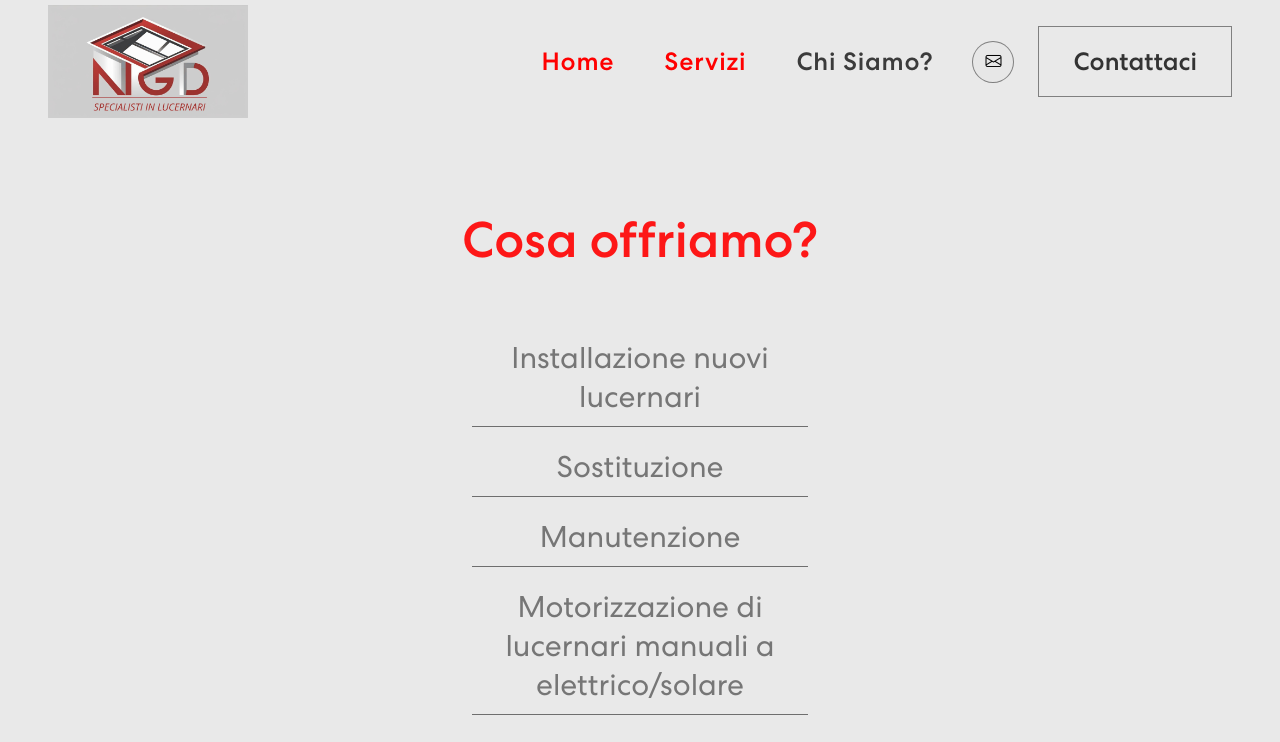
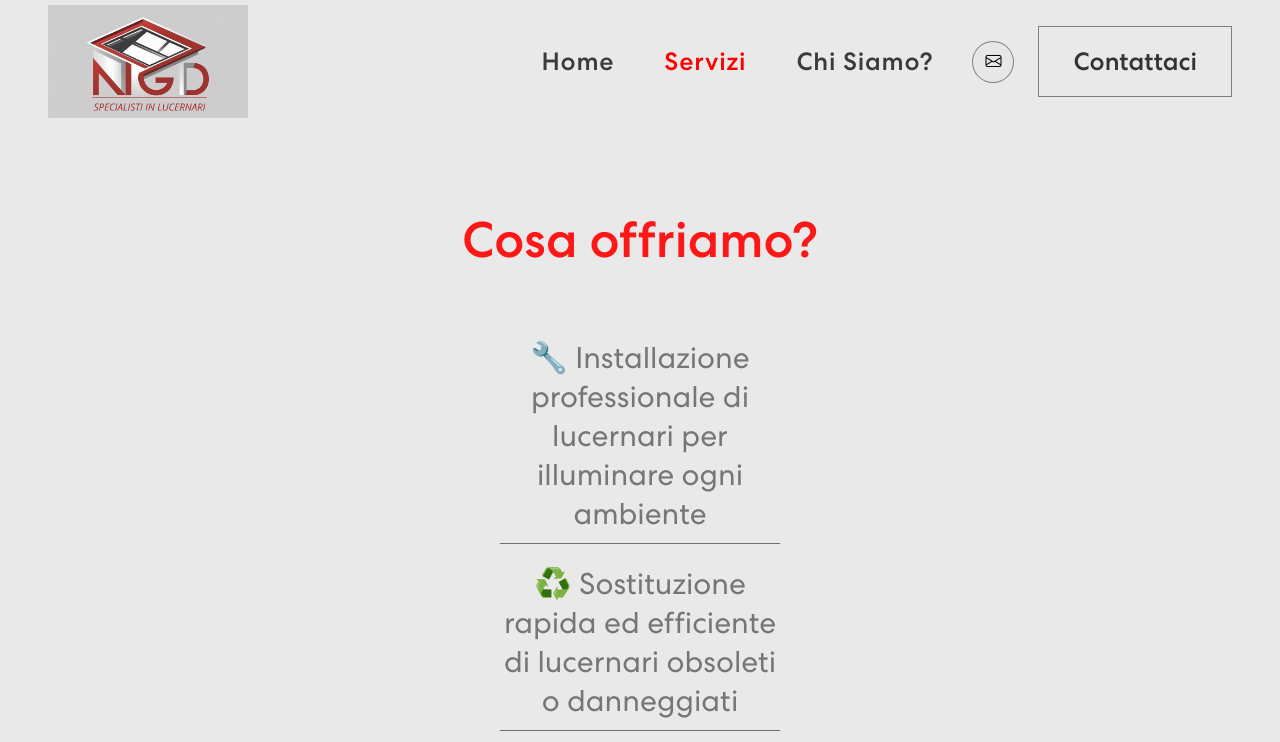
Before and after one commit to ImNico97/ngdinstallatore, a React (Vite) app: page /services in a window 1280 px wide. Shown: the top 742 px of the page. Built offline with nearby package versions, Linux system fonts and the light colour scheme; the HTML template or start-up script is replaced by a standard one.

Commit message:
service home adjustment

```diff
--- a/src/App.css
+++ b/src/App.css
@@ -48,7 +48,6 @@ html {
 }
 
 body {
-  /* height: 200vh; */
   font-weight: 400;
   overflow-x: hidden;
   position: relative;
@@ -101,6 +100,18 @@ p.success {
 
 p.danger {
   color: red;
+}
+
+/************ Fade Pagine ************/
+.fade-in {
+  opacity: 0;
+  animation: fadeIn 0.6s ease-in-out forwards;
+}
+
+@keyframes fadeIn {
+  to {
+    opacity: 1;
+  }
 }
 
 
@@ -658,6 +669,9 @@ nav.navbar .navbar-toggler[aria-expanded="true"] .navbar-toggler-icon {
   margin-bottom: 10px;
   border-bottom: 1px solid rgba(0, 0, 0, 0.525);
 }
+.end-li{
+  border-bottom: none !important;
+}
 
 ul{
   padding: 0 !important;
--- a/src/components/Navbar.jsx
+++ b/src/components/Navbar.jsx
@@ -1,26 +1,21 @@
-import { useState, useEffect } from "react";
+import { useEffect, useState } from "react";
 import { Navbar, Nav, Container } from "react-bootstrap";
 import { Copy, Check } from "react-bootstrap-icons";
-import { NavLink } from "react-router-dom";
+import { NavLink, useLocation } from "react-router-dom";
 
 import LogoNgd from "../assets/img/LogoNgd.jpg";
 
 function NavBar() {
-  const [activeLink, setActiveLink] = useState("home");
+  const location = useLocation(); // 👈 Ottieni il path corrente
   const [scrolled, setScrolled] = useState(false);
+  const [copied, setCopied] = useState(false);
 
-  const [copied, setCopied] = useState(false);
   const email = "installatore.v@gmail.com";
   const handleCopy = () => {
     navigator.clipboard.writeText(email).then(() => {
       setCopied(true);
       setTimeout(() => setCopied(false), 2000); // reset "copiato" dopo 2 sec
     });
-  };
-
-  const onUpdateActiveLink = (value) => {
-    setActiveLink(value);
-    window.scrollTo({ top: 0, behavior: "smooth" });
   };
 
   useEffect(() => {
@@ -33,14 +28,15 @@ function NavBar() {
     };
 
     window.addEventListener("scroll", onScroll);
-
     return () => window.removeEventListener("scroll", onScroll);
   }, []);
 
+  const isActive = (path) =>
+    location.pathname === path ? "active navbar-link" : "navbar-link";
 
   return (
     <Navbar expand="lg" className={scrolled ? "scrolled" : ""}>
-      <Container fluid className='px-5'>
+      <Container fluid className="px-5">
         <Navbar.Brand href="/">
           <img src={LogoNgd} alt="LogoNGD" className="logoNgd" />
         </Navbar.Brand>
@@ -49,51 +45,34 @@ function NavBar() {
         </Navbar.Toggle>
         <Navbar.Collapse id="basic-navbar-nav" className="collapsed">
           <Nav className="ms-auto">
-            <Nav.Link href='/'
-            className={
-              activeLink === "home" ? "active navbar-link" : "navbar-link"
-              }>
-                Home
+            <Nav.Link as={NavLink} to="/" className={isActive("/")}>
+              Home
             </Nav.Link>
-            <Nav.Link as={NavLink}
-              to ="/services"
-              className={
-                activeLink === "services" ? "active navbar-link" : "navbar-link"
-              }
-              onClick={() => onUpdateActiveLink("services")}
-            >
-                Servizi
+            <Nav.Link as={NavLink} to="/services" className={isActive("/services")}>
+              Servizi
             </Nav.Link>
-            <Nav.Link as={NavLink}
-              to="/aboutUs"
-              className={
-                activeLink === "aboutUs" ? "active navbar-link" : "navbar-link"
-              }
-              onClick={() => onUpdateActiveLink("aboutUs")}
-            >
-                Chi Siamo?
+            <Nav.Link as={NavLink} to="/aboutUs" className={isActive("/aboutUs")}>
+              Chi Siamo?
             </Nav.Link>
           </Nav>
 
           <div className="navbar-text">
             <div className="social-icon">
-              <a href="#"
-              onClick={handleCopy}
-              title='Copia email'>
+              <a href="#" onClick={handleCopy} title="Copia email">
                 {copied ? <Check /> : <i className="bi-envelope"></i>}
               </a>
             </div>
             <Nav.Link href="#connect">
-            <button className="">
-              <span >Contattaci</span>
-            </button>
+              <button>
+                <span>Contattaci</span>
+              </button>
             </Nav.Link>
           </div>
-
         </Navbar.Collapse>
       </Container>
-      <div  className="scroll-watcher"></div>
+      <div className="scroll-watcher"></div>
     </Navbar>
   );
 }
+
 export default NavBar;
--- a/src/pages/AboutUs.jsx
+++ b/src/pages/AboutUs.jsx
@@ -1,6 +1,6 @@
 const AboutUs = () => {
     return (
-        <div id="aboutUs" className="d-flex flex-column justify-content-center align-items-center pt-1">
+        <div id="aboutUs" className="d-flex flex-column justify-content-center align-items-center pt-1 fade-in">
                 <h1 className="service-title">Scopri di più su di noi...</h1>
 
                 <span className="about-us">
--- a/src/pages/Home.jsx
+++ b/src/pages/Home.jsx
@@ -7,14 +7,17 @@ import { Alert } from "react-bootstrap";
 import cucinaLuce from "../assets/img/cucina-luce.jpg";
 import cucinaNoLuce from "../assets/img/cucina-no-luce.jpg";
 
+function Home() {
 
+    const [activeLink, setActiveLink] = useState("home");
+    const onUpdateActiveLink = (value) => {
+        setActiveLink(value);
+        window.scrollTo({ top: 0, behavior: "smooth" });
+        };
 
-
-
-function Home() {
     const [showMaintenance, setShowMaintenance] = useState(true);
     return (
-        <Container fluid className="home px-0">
+        <Container fluid className="home px-0 fade-in">
 
             {showMaintenance && (
             <Alert
@@ -31,11 +34,16 @@ function Home() {
 
                 <img className="home-img" src={cucinaNoLuce} alt="cucinaNoLuce" />
 
-                <div className="home-button">
-                    <Link to={"/services"}>
-                        <button >
-                            <span>Servizi</span>
-                        </button>
+                <div className="home-button ">
+                    <Link to={"/services"}
+                        className={
+                            activeLink === "services" ? "active navbar-link" : "navbar-link"}
+
+                            onClick={() => onUpdateActiveLink("services")}>
+
+                            <button >
+                                <span>Servizi</span>
+                            </button>
                     </Link>
                 </div>
 
--- a/src/pages/Services.jsx
+++ b/src/pages/Services.jsx
@@ -2,25 +2,21 @@
 
 const Services = () => {
   return (
-    <div className="d-flex flex-column justify-content-center align-items-center p-6">
+    <section className="d-flex flex-column justify-content-center align-items-center p-6 fade-in">
         <h1 className="service-title">Cosa offriamo?</h1>
 
         <div className="services">
           <ul>
-          <li>Installazione nuovi lucernari</li>
-
-          <li>Sostituzione</li>
-
-          <li>Manutenzione</li>
-
-          <li>Motorizzazione di lucernari manuali a elettrico/solare</li>
-
-          <li>Installazione accessori (tende oscuranti, tapparelle,zanzariere,...)</li>
-
-          <li>Ripristino manto di copertura</li>
+            <li>🔧 Installazione professionale di lucernari per illuminare ogni ambiente</li>
+            <li>♻️ Sostituzione rapida ed efficiente di lucernari obsoleti o danneggiati</li>
+            <li>🧰 Manutenzione completa per garantire sicurezza e durata nel tempo</li>
+            <li>⚡ Motorizzazione di lucernari: trasformiamo il manuale in elettrico o solare</li>
+            <li>🪟 Accessori su misura: tende oscuranti, tapparelle, zanzariere e molto altro</li>
+            <li>🏠 Ripristino del manto di copertura per una protezione totale del tetto</li>
+            <li className="end-li">🎨 Finitura interna elegante per un tocco estetico e funzionale in più</li>
           </ul>
         </div>
-    </div>
+    </section>
   );
 };
 
```
